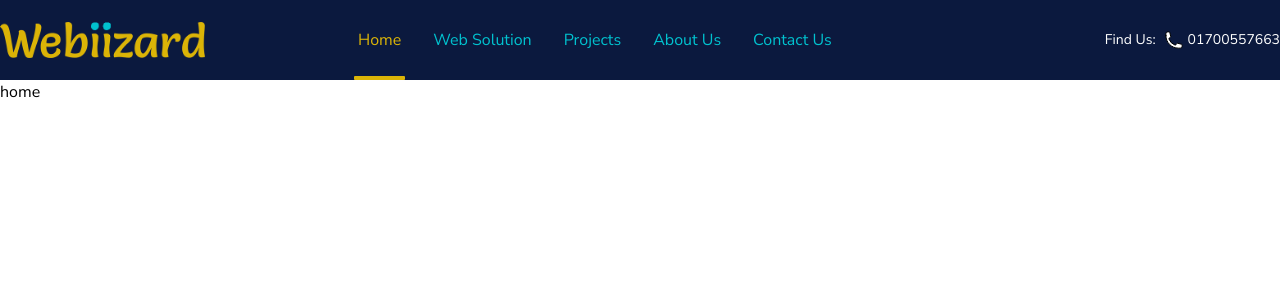
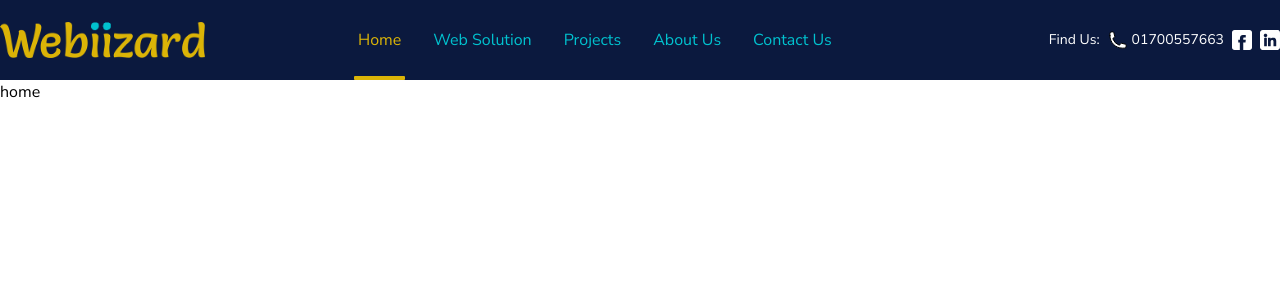
Before and after one commit to farjanaIslamNipa/webiizard, a Vue app: page / in a window 1280 px wide. Shown: the top 300 px of the page. Built offline with nearby package versions, Linux system fonts and the light colour scheme.

Commit message:
initial commit

```diff
--- a/src/components/AppNav.vue
+++ b/src/components/AppNav.vue
@@ -24,6 +24,8 @@
                 </svg>
                 <a href="tel:01700557663" class="text-white text-sm">01700557663</a>
               </div>
+              <a href="#" target="_blank" hover:opacity-50><img src="/images/facebook.svg" alt=""></a>
+              <a href="#" target="_blank" hover:opacity-50><img src="/images/linkedin.svg" alt=""></a>
             </div>
           </div>
         </div>
```
